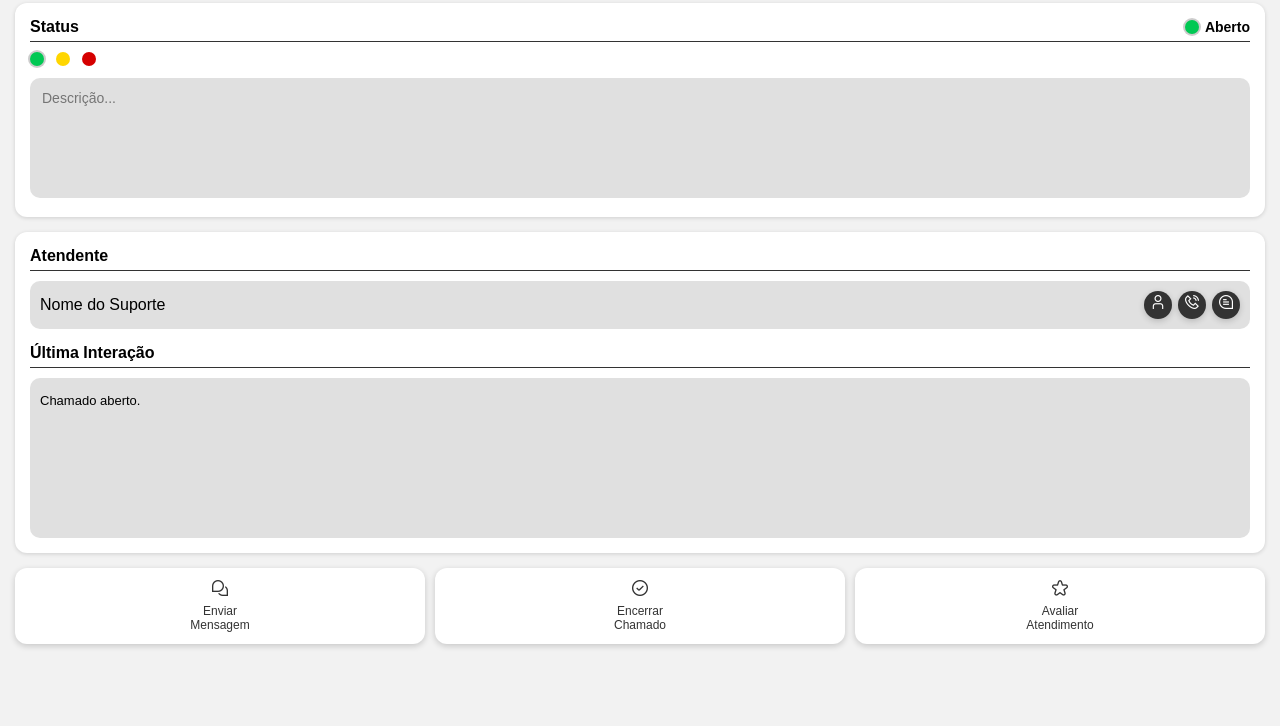
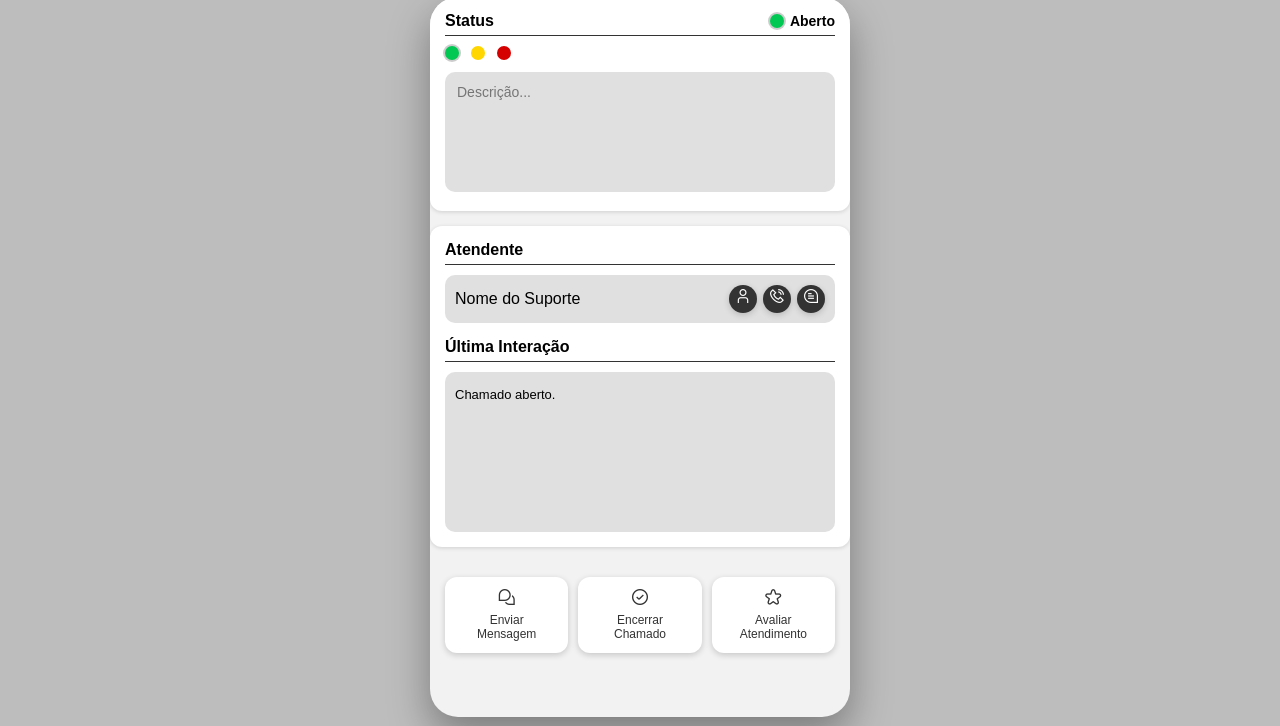
Before and after one commit to mairim-nab/Sistema-de-Chamados, a plain HTML site: page Index.html in a window 1280 px wide. Shown: the part 74-800 px from the top of the page. Drawn offline with nearby package versions, Linux system fonts and the light colour scheme.

Commit message:
Update style.css

```diff
--- a/style.css
+++ b/style.css
@@ -3,26 +3,61 @@
   font-family: Arial, sans-serif;
 }
 
+/* ===== BODY (CENTRALIZA TUDO) ===== */
 body {
   margin: 0;
-  background: #f2f2f2;
+  background: #bdbdbd;
+  display: flex;
+  flex-direction: column; /* ← ISSO AQUI */
+  justify-content: center;
+  align-items: center;
+  min-height: 100vh;
 }
 
-/* HEADER */
+/* ===== CONTAINER ESTILO CELULAR ===== */
+.section {
+  width: 100%;
+  max-width: 420px;
+  height: 90vh;
+
+  background: #f2f2f2;
+  border-radius: 28px;
+  overflow: hidden;
+
+  box-shadow: 0 18px 40px rgba(0, 0, 0, 0.35);
+  display: flex;
+  flex-direction: column;
+}
+
+/* ===== HEADER FIXO NO TOPO ===== */
 .header {
   background: #d60000;
   color: #fff;
   padding: 18px;
   font-size: 22px;
   font-weight: bold;
+  text-align: center;
+  flex-shrink: 0;
 }
 
-/* SEÇÕES */
-.section {
+/* ===== CONTEÚDO SCROLLÁVEL ===== */
+.section > :not(.header) {
   padding: 15px;
 }
 
-/* CARD */
+.section {
+  scrollbar-width: none; /* Firefox */
+}
+
+.section::-webkit-scrollbar {
+  display: none; /* Chrome, Edge, Safari */
+}
+
+.section {
+  overflow-y: auto;
+}
+
+/* ===== CARD ===== */
 .card {
   background: #fff;
   padding: 15px;
@@ -31,7 +66,7 @@ body {
   box-shadow: 0 1px 4px rgba(0, 0, 0, 0.15);
 }
 
-/* TITULO */
+/* ===== TITULO ===== */
 .title {
   font-weight: bold;
   border-bottom: 1px solid #333;
@@ -42,7 +77,7 @@ body {
   align-items: center;
 }
 
-/* STATUS */
+/* ===== STATUS ===== */
 .status-row {
   display: flex;
   align-items: center;
@@ -69,6 +104,7 @@ body {
 .dot:hover {
   transform: scale(1.25);
 }
+
 .dot:active {
   transform: scale(0.9);
 }
@@ -87,7 +123,7 @@ body {
   background: #d50000;
 }
 
-/* CAMPOS */
+/* ===== CAMPOS ===== */
 textarea {
   width: 100%;
   border: none;
@@ -103,7 +139,7 @@ textarea {
   height: 120px;
 }
 
-/* ATENDENTE */
+/* ===== ATENDENTE ===== */
 .attendant {
   display: flex;
   justify-content: space-between;
@@ -150,13 +186,18 @@ textarea {
   box-shadow: none;
 }
 
-/* HISTÓRICO */
+/* ===== HISTÓRICO ===== */
 .history {
   height: 160px;
   overflow-y: auto;
   background: #e0e0e0;
   border-radius: 10px;
   padding: 10px;
+  scrollbar-width: none;
+}
+
+.history::-webkit-scrollbar {
+  display: none;
 }
 
 .history p {
@@ -164,7 +205,7 @@ textarea {
   font-size: 13px;
 }
 
-/* BOTÕES */
+/* ===== BOTÕES ===== */
 .actions {
   display: flex;
   gap: 10px;
@@ -203,7 +244,7 @@ button:active {
   box-shadow: 0 2px 4px rgba(0, 0, 0, 0.15);
 }
 
-/* MODAIS */
+/* ===== MODAIS ===== */
 .modal-bg {
   position: fixed;
   inset: 0;
@@ -249,7 +290,7 @@ button:active {
   margin-top: 10px;
 }
 
-/* ESTRELAS */
+/* ===== ESTRELAS ===== */
 .stars {
   display: flex;
   justify-content: center;
@@ -269,6 +310,7 @@ button:active {
 .stars i:hover {
   transform: scale(1.3);
 }
+
 .stars i.active {
   color: #ffc107;
 }
```
